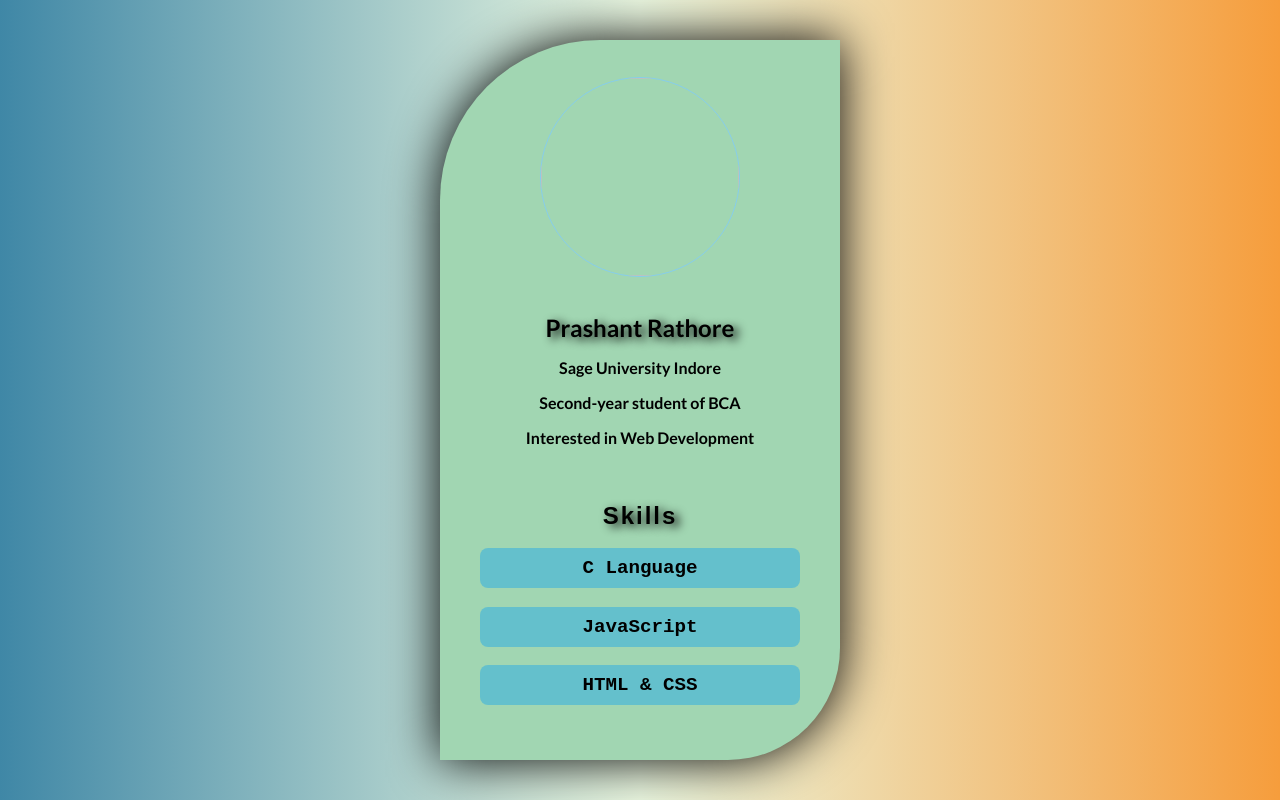
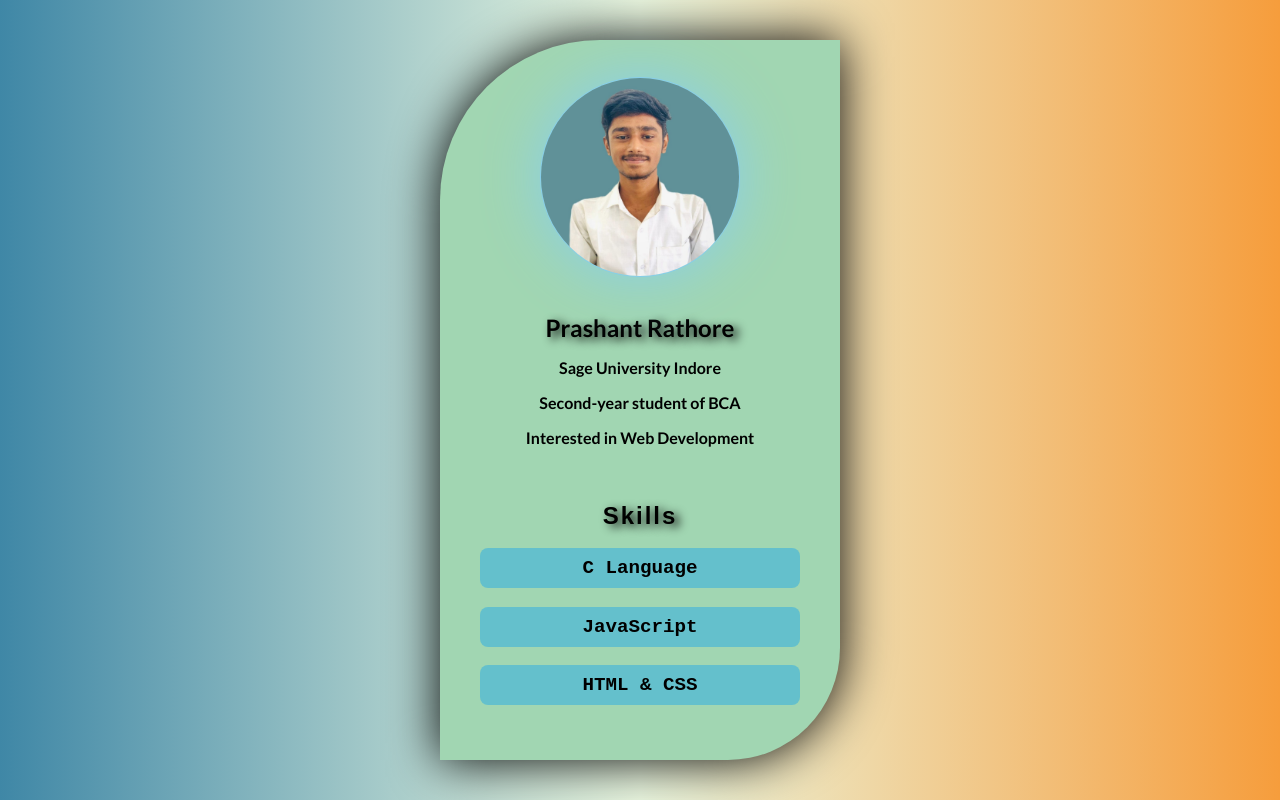
Before and after one commit to Prashant001-rathore/My-Portfolio, a plain HTML site: page index.html in a window 1280 px wide. Drawn offline with Linux system fonts and the light colour scheme; the site is published under a folder, as on GitHub Pages, so addresses that start at the root find nothing.

Commit message:
Update index.html image

```diff
--- a/index.html
+++ b/index.html
@@ -13,7 +13,7 @@
         <section>
             <form action="">
                 <div class="img">
-                    <img src="/myphoto.jpg" alt="">
+                    <img src="./myphoto.jpg" alt="">
                 </div>
 
                 <div class="text">
```
